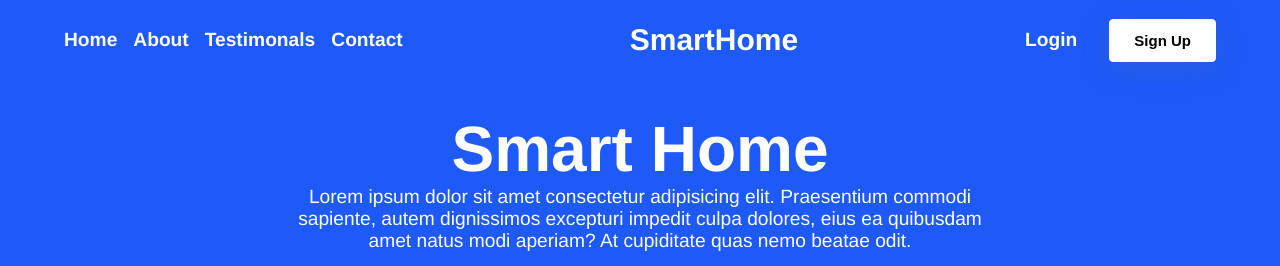
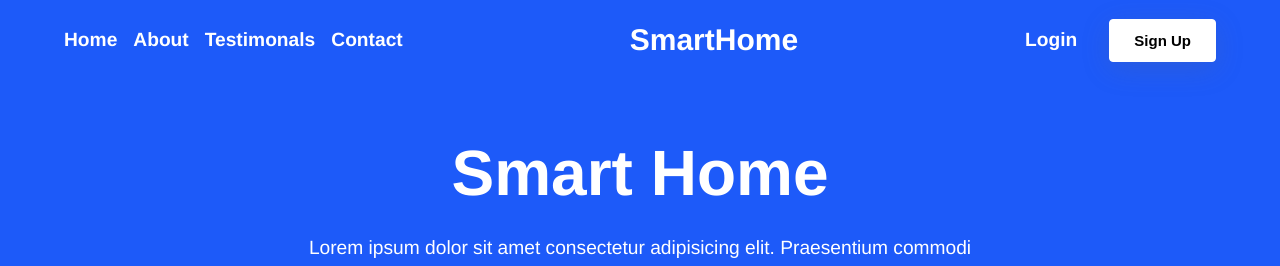
Before and after one commit to blyncnov/vuexp, a Vue app: page / in a window 1280 px wide. Shown: the top 266 px of the page. Built offline with nearby package versions, Linux system fonts and the light colour scheme.

Commit message:
My first time with Vue js rebranded to smartHome v3

```diff
--- a/src/components/Hero.vue
+++ b/src/components/Hero.vue
@@ -3,6 +3,7 @@
     <div class="constrain">
       <div class="hero__text">
         <h1>Smart Home</h1>
+
         <p>
           Lorem ipsum dolor sit amet consectetur adipisicing elit. Praesentium
           commodi sapiente, autem dignissimos excepturi impedit culpa dolores,
@@ -48,11 +49,13 @@ export default {
   text-align: center;
   color: white;
   padding: 2em 0;
+  line-height: 1.5;
 }
 
 .hero__section--container h1 {
   font-size: 4rem;
   font-weight: 900;
+  margin: 0.2em;
 }
 
 .hero__section--container p {
```
